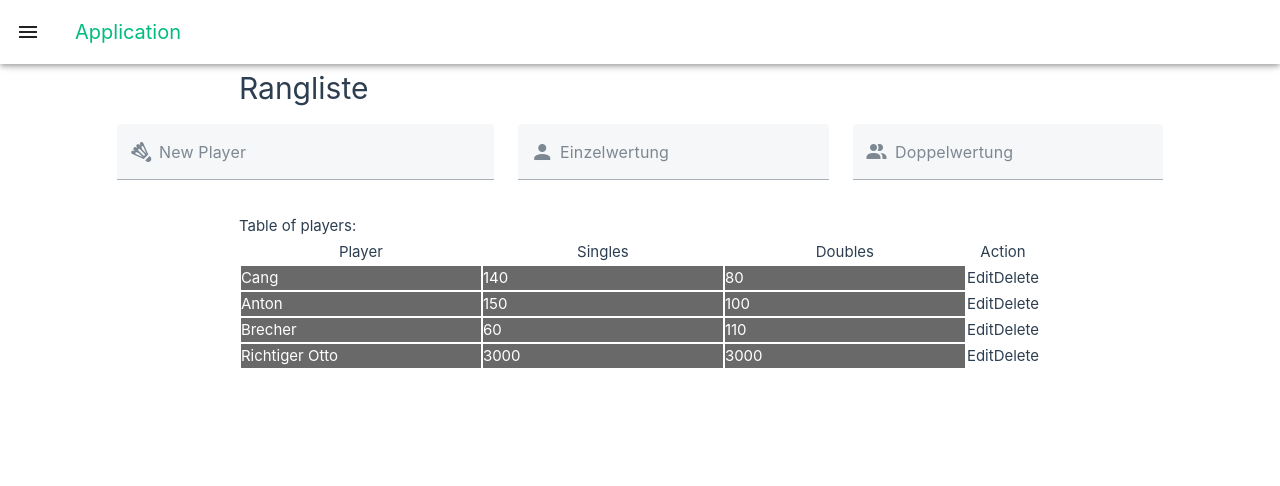
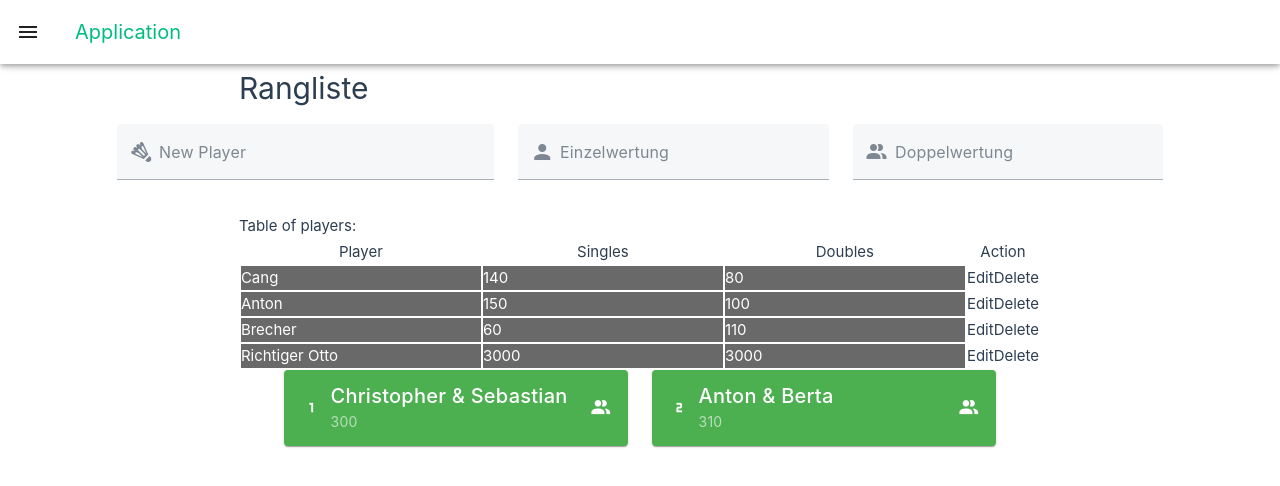
Before and after one commit to cangd/badminton-toolbox, a Vue app: page /rangliste in a window 1280 px wide. Shown: the top 486 px of the page. Built offline with nearby package versions, Linux system fonts and the light colour scheme.

Commit message:
Add Pairings Component with mock data [vuetify]

```diff
--- a/src/components/rangliste/AddPlayer.vue
+++ b/src/components/rangliste/AddPlayer.vue
@@ -52,10 +52,7 @@ import {
 } from '@/helper/rangliste/lastIdStoragehelper.js'
 import { savePlayersToSessionStorage } from '@/helper/rangliste/playersStorageHelper'
 import type Player from '@/models/Player.js'
-import { mdiAccount } from '@mdi/js'
 import { computed, ref } from 'vue'
-
-const accountIcon = { mdiAccount }
 
 const newPlayerName = ref('')
 const newSinglesRating = ref('')
--- /dev/null
+++ b/src/components/rangliste/PairingsComp.vue
@@ -0,0 +1,57 @@
+<template>
+  <div>
+    <v-row align="center" justify="center">
+      <v-col class="testinger" cols="auto">
+        <v-card
+          class="mx-auto"
+          min-width="344"
+          prepend-icon="mdi-numeric-1"
+          append-icon="mdi-account-multiple"
+          title="Christopher & Sebastian"
+          subtitle="300"
+          color="green"
+        >
+        </v-card>
+      </v-col>
+      <v-col cols="auto">
+        <v-card
+          class="mx-auto"
+          min-width="344"
+          prepend-icon="mdi-numeric-2"
+          append-icon="mdi-account-multiple"
+          title="Anton & Berta"
+          subtitle="310"
+          color="green"
+        >
+        </v-card>
+      </v-col>
+    </v-row>
+  </div>
+</template>
+
+<script setup lang="ts">
+import { computed } from 'vue'
+
+const avatarUrl = computed(() => {
+  return 'https://randomuser.me/api/portraits/women/8.jpg'
+})
+</script>
+
+<style lang="scss" scoped>
+.testinger {
+  display: flex;
+  flex-direction: row;
+}
+.pairingsComp__allPairs {
+  display: flex;
+  flex-direction: column;
+}
+.pairingsComp__pairRow {
+  display: flex;
+  justify-content: space-evenly;
+  flex-grow: 3;
+}
+.pairingsComp__pairItem {
+  display: flex;
+}
+</style>
--- a/src/views/RanglisteView.vue
+++ b/src/views/RanglisteView.vue
@@ -2,10 +2,12 @@
   <h1>{{ header }}</h1>
   <AddPlayer v-model:playersList="players" />
   <TablePlayers :playersList="players" />
+  <PairingsComp />
 </template>
 
 <script setup lang="ts">
 import AddPlayer from '@/components/rangliste/AddPlayer.vue'
+import PairingsComp from '@/components/rangliste/PairingsComp.vue'
 import TablePlayers from '@/components/rangliste/TablePlayers.vue'
 import { saveLastIdToLocalStorage } from '@/helper/rangliste/lastIdStoragehelper.js'
 import { getPlayersFromSessionStorage } from '@/helper/rangliste/playersStorageHelper.js'
```
Also changed, not shown: 1 other file (tests, documents, lock files or other folders).
